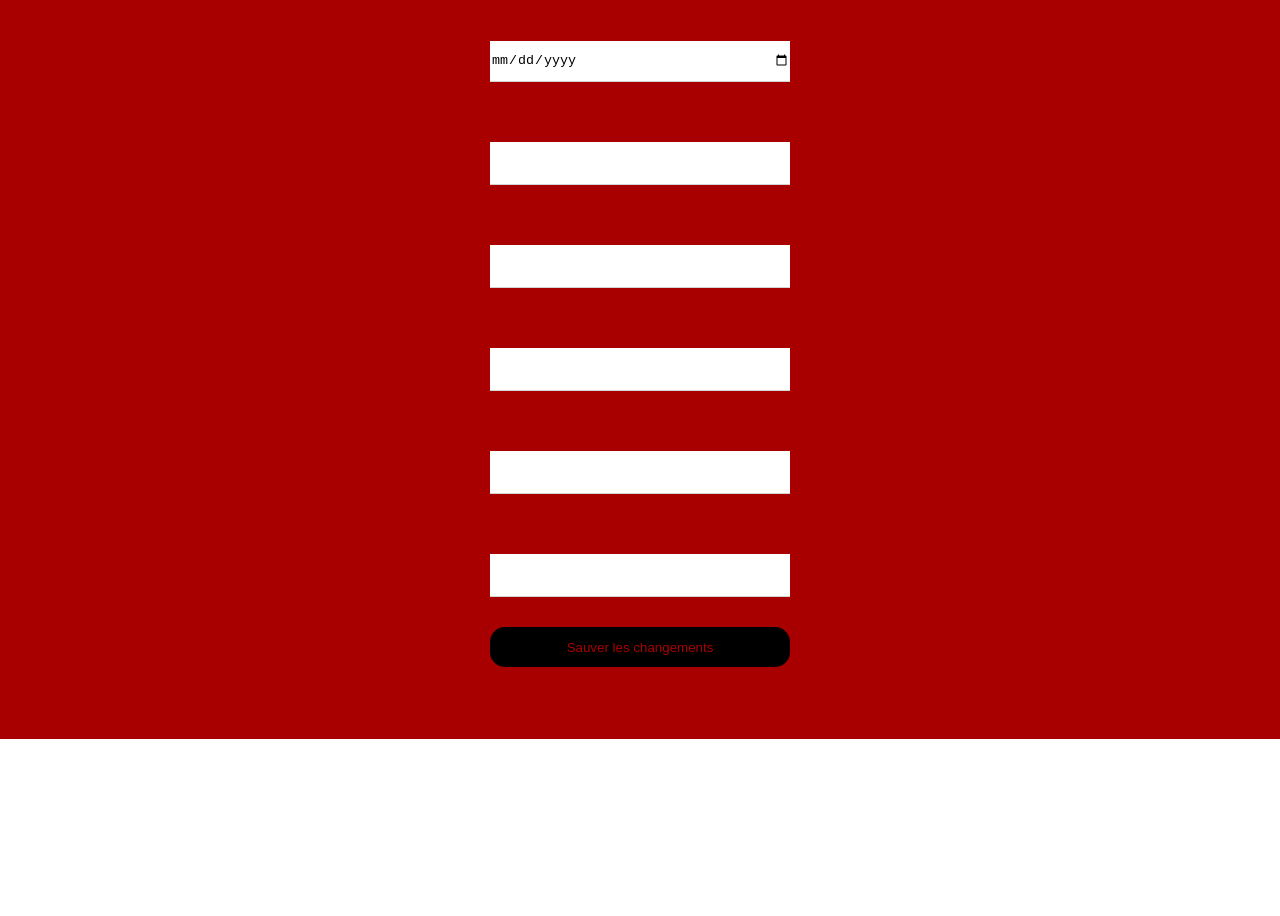
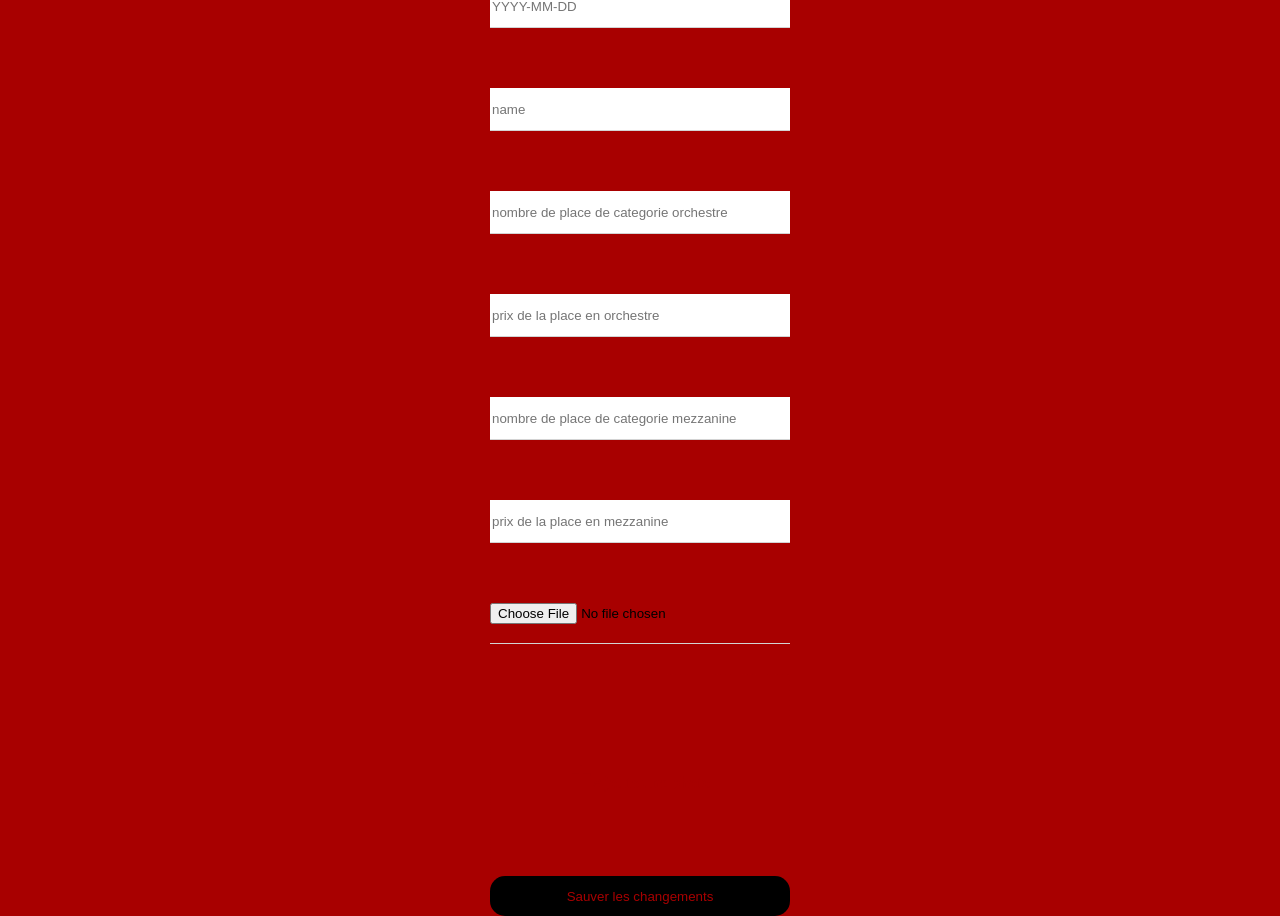
Before and after one commit to CONSTANST/OlympiaFront, a React (Create React App) app: page /modifyEvent in a window 1280 px wide. Shown: the part 237-1153 px from the top of the page. Before the commit the page ends 976 px from the top, so only its background shows below. Built offline with nearby package versions, Linux system fonts and the light colour scheme.

Commit message:
localstorge added to tickets/book added preview to modifyevent

```diff
--- a/package.json
+++ b/package.json
@@ -11,6 +11,7 @@
     "dotenv": "^16.0.3",
     "react": "^18.2.0",
     "react-dom": "^18.2.0",
+    "react-dropzone": "^14.2.3",
     "react-loader-spinner": "^5.3.4",
     "react-loading": "^2.0.3",
     "react-router-dom": "^6.8.2",
--- a/src/App.css
+++ b/src/App.css
@@ -16,8 +16,8 @@
   flex-direction: "column";
   justify-content: center;
   text-align: center;
-  height: 100vh;
-  width: 100vw;
+  height: 100%;
+  width: 100%;
   background-color: rgb(168, 0, 0);
 }
 .signup-form > h2 {
--- a/src/page/Event/Event.js
+++ b/src/page/Event/Event.js
@@ -26,12 +26,13 @@ const Event = () => {
   return (
     <div className="event-body">
       <div className="event-container">
+        <Link to={`/modifyEvent/${params.id}`}>Modifier? </Link>
         <div>
-          <Link to={`/modifyEvent/${params.id}`}>Modifier? </Link>
           {event.map((item) => (
             <div key={item._id}>
               <p>Date : {new Date(item.date).toLocaleDateString()}</p>
               <p>Name : {item.name}</p>
+              {localStorage.setItem("eventName", item.name)}
               <p>Seats :</p>
               <ul>
                 {item.seats.map((seat) => (
@@ -42,10 +43,11 @@ const Event = () => {
               </ul>
               <p>Orchestre Price : {item.orchestrePrice}</p>
               <p>Mezzanine Price : {item.mezzaninePrice}</p>
+              <img />
             </div>
           ))}
-          <Link to={`/ticketsBook/${params.id}`}>Réserver? </Link>
         </div>
+        <Link to={`/ticketsBook/${params.id}`}>Réserver?</Link>
         <Link to={`/eventToPublish`}>D'autre événement à publier?</Link>
       </div>
     </div>
--- a/src/page/Event/EventAvailabilities.js
+++ b/src/page/Event/EventAvailabilities.js
@@ -4,7 +4,7 @@ import axios from "axios";
 
 const EventList = () => {
   const [date, setDate] = useState("");
-  const [events, setEvents] = useState([]);
+  const [events, setEvents] = useState();
 
   const handleDateChange = (event) => {
     setDate(event.target.value);
--- a/src/page/Event/ModifyEvent.js
+++ b/src/page/Event/ModifyEvent.js
@@ -10,6 +10,8 @@ const ModifyEvent = () => {
   const [mezzanine, setMezzanine] = useState();
   const [orchestrePrice, setOrchestrePrice] = useState();
   const [mezzaninePrice, setMezzaninePrice] = useState();
+  const [file, setFile] = useState({});
+  const [preview, setPreview] = useState("");
 
   const handleSubmit = async (event) => {
     event.preventDefault();
@@ -24,6 +26,7 @@ const ModifyEvent = () => {
       ],
       orchestrePrice,
       mezzaninePrice,
+      event_img: file,
     };
     try {
       const response = await axios.put(
@@ -32,42 +35,82 @@ const ModifyEvent = () => {
       );
       console.log(response);
     } catch (error) {
-      console.log(error.response.data.message);
+      console.log(error.response?.data.message);
     }
   };
   return (
     <div className="signup-container">
       <form onSubmit={handleSubmit} className="signup-form">
+        <p>Modifier l'evenement {}</p>
         <input
-          type="date"
+          type="text"
+          placeholder="YYYY-MM-DD"
           value={date}
-          onChange={(event) => setDate(event.target.value)}
+          onChange={(event) => {
+            setDate(event.target.value);
+          }}
         />
         <input
           type="text"
+          placeholder="name"
           value={name}
           onChange={(event) => setName(event.target.value)}
         />
         <input
           type="number"
+          placeholder="nombre de place de categorie orchestre"
           value={orchestre}
           onChange={(event) => setOrchestre(event.target.value)}
         />
         <input
           type="number"
+          placeholder="prix de la place en orchestre"
           value={orchestrePrice}
           onChange={(event) => setOrchestrePrice(event.target.value)}
         />
         <input
           type="number"
+          placeholder="nombre de place de categorie mezzanine"
           value={mezzanine}
           onChange={(event) => setMezzanine(event.target.value)}
         />
         <input
           type="number"
+          placeholder="prix de la place en mezzanine"
           value={mezzaninePrice}
           onChange={(event) => setMezzaninePrice(event.target.value)}
         />
+        <input
+          type="file"
+          id="file"
+          onChange={(event) => {
+            setFile(event.target.value);
+            setPreview(URL.createObjectURL(event.target.files[0]));
+          }}
+        />
+        {preview ? (
+          <div className="preview-image">
+            <img src={preview} alt="pré-visualisation" />
+            <div
+              className="remove-img-button"
+              onClick={() => {
+                setPreview("");
+              }}
+            >
+              X
+            </div>
+          </div>
+        ) : (
+          <div className="preview-without">
+            <div className="input-design-default">
+              <label htmlFor="file" className="label-file">
+                <span className="input-sign">+</span>
+                <span>Ajoute une photo</span>
+              </label>
+            </div>
+          </div>
+        )}
+
         <button type="submit">Sauver les changements</button>
       </form>
     </div>
--- a/src/page/Tickets/Ticket.js
+++ b/src/page/Tickets/Ticket.js
@@ -20,7 +20,7 @@ function TicketSearch() {
         setTickets([]);
       }
     } catch (error) {
-      setErrorMessage(error.message);
+      setErrorMessage(error.response);
       setTickets([]);
     }
   };
--- a/src/page/Tickets/TicketsBook.js
+++ b/src/page/Tickets/TicketsBook.js
@@ -1,15 +1,26 @@
 import axios from "axios";
 import {useState} from "react";
-import {useParams} from "react-router-dom";
+import {
+  useParams,
+  Link,
+  // useLocation
+} from "react-router-dom";
 
 const TicketBooK = () => {
   const {id} = useParams();
+  const eventName = localStorage.getItem("eventName");
 
   const [seats, setSeats] = useState(1);
   const [category, setCategory] = useState("orchestre");
   const [mail, setMail] = useState("");
   const [username, setUsername] = useState("");
-  console.log(id);
+  const [isLoading, setIsLoading] = useState(false);
+
+  const cachedResponse = localStorage.getItem("response");
+  const [response, setResponse] = useState(
+    cachedResponse ? JSON.parse(cachedResponse) : null
+  );
+
   const handleSubmit = async (event) => {
     event.preventDefault();
     try {
@@ -20,7 +31,11 @@ const TicketBooK = () => {
         mail,
         username,
       });
-      console.log(response);
+      console.log(response.data.message);
+      if (response) {
+        setIsLoading(true);
+        setResponse(response);
+      }
     } catch (error) {
       console.error(error);
     }
@@ -41,9 +56,10 @@ const TicketBooK = () => {
     const username = event.target.value;
     setUsername(username);
   };
-  return (
+  return !isLoading ? (
     <div className="signup-container">
       <form onSubmit={handleSubmit} className="signup-form">
+        <h2>{eventName}</h2>
         <input
           type="number"
           id="seats"
@@ -85,6 +101,13 @@ const TicketBooK = () => {
         <button type="submit">Book tickets</button>
       </form>
     </div>
+  ) : (
+    <div className="signup-container">
+      <div className="signup-form">
+        <p>{response.data.message}</p>
+        <Link to={`/`}>accueil</Link>
+      </div>
+    </div>
   );
 };
 
--- a/src/page/User/Signup.js
+++ b/src/page/User/Signup.js
@@ -14,7 +14,7 @@ const Signup = () => {
     try {
       event.preventDefault();
       const response = await axios.post(`http://localhost:3000/user/signup`, {
-        email: email,
+        email,
         password,
         username,
       });
--- a/src/page/home.js
+++ b/src/page/home.js
@@ -16,14 +16,18 @@ const Home = () => {
     };
     fetchData();
   }, []);
-  console.log(events);
+
   return (
     <div className="event-body">
-      <p>Hello</p>
-      {events.map((event) => (
+      {events
+        .filter((event) => new Date(event.date) > new Date())
+        .sort((a, b) => new Date(a.date) - new Date(b.date))
+        .map((event) => (
           <div key={event._id} className="event-container">
+            {localStorage.setItem("eventName", event.name)}
             <h2 style={{color: "lightgray"}}>{event.name}</h2>
-          <div key={event._id}>
+
+            <div>
               <p style={{color: "lightgray"}}>
                 Place restante en categorie Orchestre {event.seats[0].orchestre}
               </p>
```
Also changed, not shown: test.js (+5 -7 lines), 1 other file (tests, documents, lock files or other folders). Lines whose indentation alone changed are shown as unchanged.
